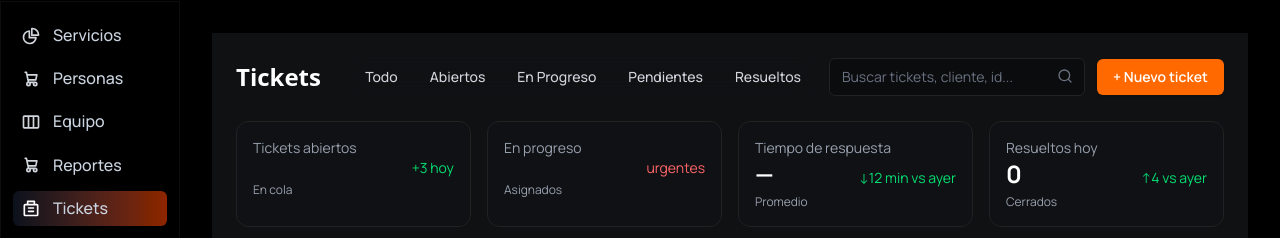
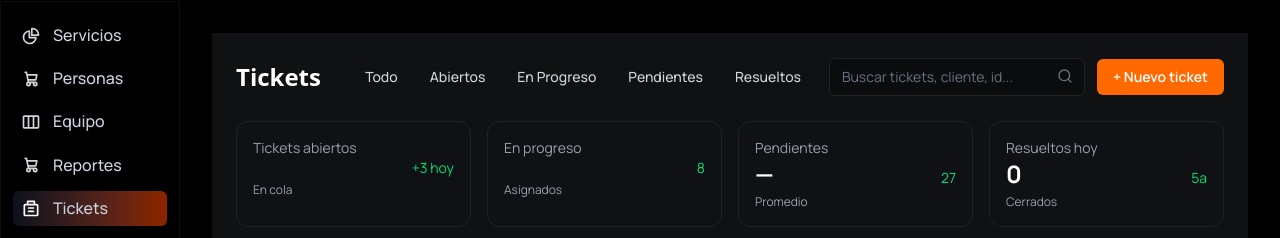
Before and after one commit to haiderTor/formativo, a React (Vite) app in the folder frontend/: page /app/tickets in a window 1280 px wide. Shown: the part 55-293 px from the top of the page. Built offline with nearby package versions, Linux system fonts and the light colour scheme; no server answers; what @react-pdf/renderer would draw is missing.

Commit message:
ajustes front de tickets

```diff
--- a/frontend/src/components/tickets/tickets.jsx
+++ b/frontend/src/components/tickets/tickets.jsx
@@ -273,18 +273,18 @@ return (
             <div className="text-sm text-gray-400">En progreso</div>
             <div className="flex items-baseline justify-between">
             <div className="text-2xl font-bold text-white">{stats.EnProgreso}</div>
-            <div className="text-sm text-red-400">{stats.urgentes} urgentes</div>
+                        <div className="text-sm text-green-400">8</div>
             </div>
             <div className="text-xs text-gray-400 mt-1">Asignados</div>
         </div>
 
         <div className="p-4 bg-[#121316]/60 backdrop-blur-sm rounded-xl border border-[#222]">
-            <div className="text-sm text-gray-400">Tiempo de respuesta</div>
+            <div className="text-sm text-gray-400">Pendientes</div>
             <div className="flex items-baseline justify-between">
             <div className="text-2xl font-bold text-white">
                 {stats.avgResponseMin ? `${Math.floor(stats.avgResponseMin / 60)}h ${stats.avgResponseMin % 60}m` : "—"}
             </div>
-            <div className="text-sm text-green-400">↓12 min vs ayer</div>
+            <div className="text-sm text-green-400">27</div>
             </div>
             <div className="text-xs text-gray-400 mt-1">Promedio</div>
         </div>
@@ -293,7 +293,7 @@ return (
             <div className="text-sm text-gray-400">Resueltos hoy</div>
             <div className="flex items-baseline justify-between">
             <div className="text-2xl font-bold text-white">{stats.resolvedToday}</div>
-            <div className="text-sm text-green-400">↑4 vs ayer</div>
+            <div className="text-sm text-green-400">5a</div>
             </div>
             <div className="text-xs text-gray-400 mt-1">Cerrados</div>
         </div>
@@ -356,7 +356,7 @@ return (
                     <th className="px-4 py-3 text-left text-xs text-gray-400">Última actualización</th>
                     <th className="px-4 py-3 text-right text-xs text-gray-400">Acciones</th>
                 </tr>
-                </thead>-0
+                </thead>
 
                 <tbody className="divide-y divide-[#1f1f1f]">
                 {filteredTickets.map((t) => (
```
